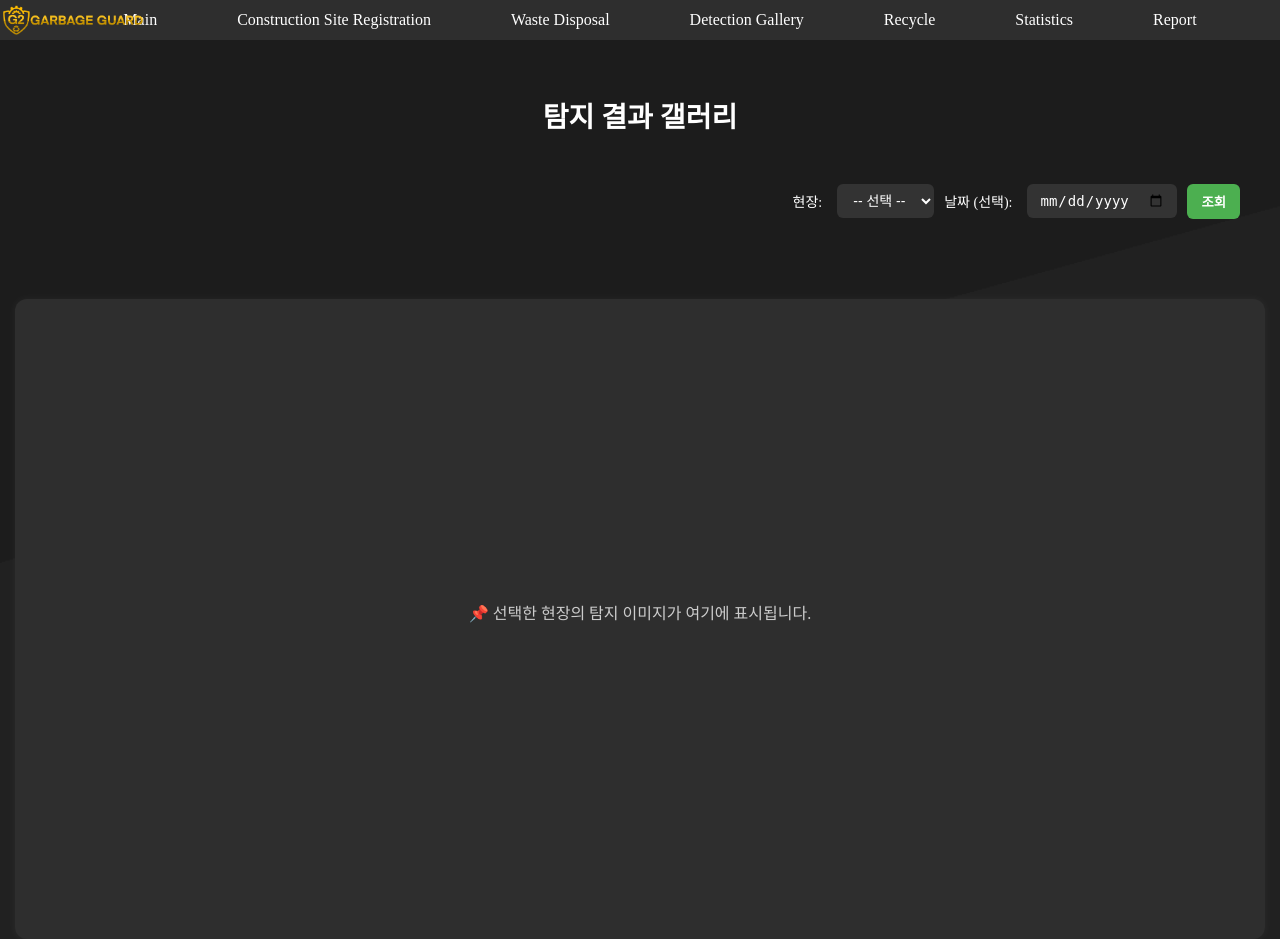
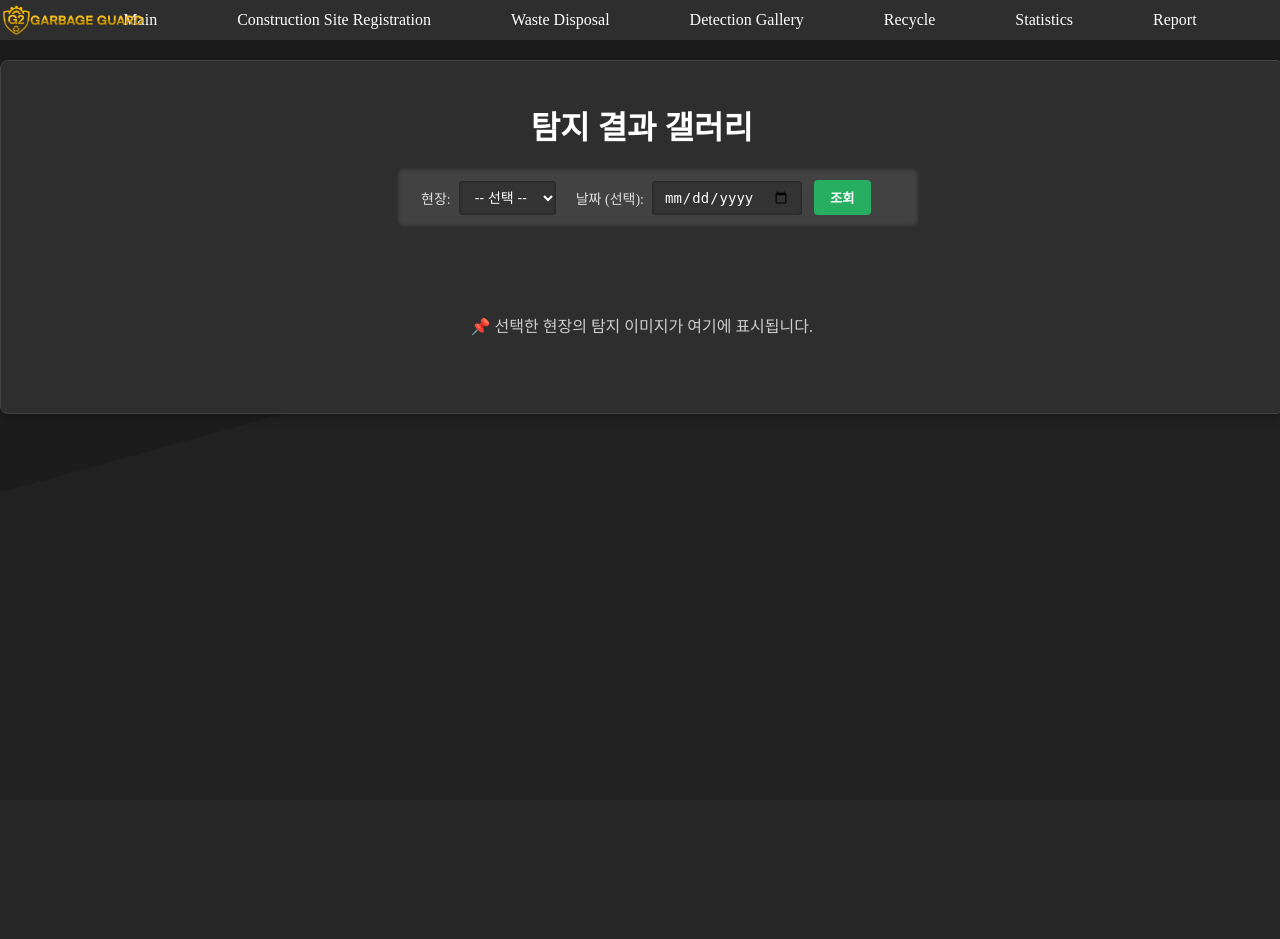
Before and after one commit to MinGiTae/RealFinalGG, a Flask app: page /gallery in a window 1280 px wide. After the commit the page ends 422 px from the top, so only its background shows below. Run offline with Flask 3, Linux system fonts and the light colour scheme; data that the repository does not hold is empty; some web fonts are replaced.

Commit message:
2025-05-12 gallery 디자인 통일성에 맞게 수정

```diff
--- a/static/css/gallery.css
+++ b/static/css/gallery.css
@@ -1,141 +1,164 @@
-/* gallery.css */
+<!-- templates/gallery.html -->
+{% extends 'base.html' %}
 
-body {
-  margin: 0;
-  padding: 0;
-  background-color: #1e1e1e;
-  color: white;
+{% block title %}갤러리{% endblock %}
+
+{% block extra_css %}
+<link rel="stylesheet" href="{{ url_for('static', filename='css/gallery.css') }}">
+{% endblock %}
+
+{% block content %}
+  <div class="gallery-wrapper">
+    <div class="gallery-controls">
+      <form method="get" action="{{ url_for('gallery_bp.show_gallery') }}">
+        <label for="site_id">현장:</label>
+        <select name="site_id" id="site_id" required>
+          <option value="">-- 선택 --</option>
+          {% for s in sites %}
+            <option value="{{ s.site_id }}" {% if s.site_id|string == selected_site %}selected{% endif %}>{{ s.site_name }}</option>
+          {% endfor %}
+        </select>
+        <label for="date">날짜:</label>
+        <input type="date" name="date" id="date" value="{{ selected_date }}">
+        <button type="submit">조회</button>
+      </form>
+    </div>
+  </div>
+
+  <div class="container">
+    <h1>탐지 결과 갤러리</h1>
+    <div class="image-display-info">
+      {% if photos %}
+        {% for photo in photos %}
+          <div class="image-card">
+            <a href="{{ url_for('upload_bp.waste_disposal', site_id=photo.site_id, site_name=selected_name, site_date=photo.uploaded_at.strftime('%Y-%m-%d'), result_img=(selected_folder ~ '/' ~ photo.image_filename)) }}">
+              <img src="{{ url_for('upload_bp.result_file', subpath=(selected_folder ~ '/' ~ photo.image_filename)) }}" alt="탐지 이미지" />
+            </a>
+            <div class="image-info">
+              <p><strong>업로드일:</strong> {{ photo.uploaded_at.strftime('%Y-%m-%d') }}</p>
+              <p><strong>탐지 요약:</strong> {{ photo.detection_summary }}</p>
+            </div>
+          </div>
+        {% endfor %}
+      {% else %}
+        <p class="empty-note">📌 선택한 현장의 탐지 이미지가 여기에 표시됩니다.</p>
+      {% endif %}
+    </div>
+  </div>
+{% endblock %}
+
+/* static/css/gallery.css */
+.container {
+  width: 97%;
+  margin: 60px auto;
+  background: #2e2e2e;
+  padding: 20px;
+  border: 1px solid #424242; /* 우측 패널 테두리와 동일하게 */
+  border-radius: 8px;
+  box-shadow: 0 3px 10px rgba(0,0,0,0.3);
 }
 
-h1 {
+.container h1 {
   text-align: center;
-  padding: 40px 0 10px;
-  font-size: 28px;
-  font-weight: 800;
   color: #fff;
+  margin-bottom: 20px;
 }
 
 .gallery-wrapper {
-  max-width: 1200px;
-  margin: 0 auto;
-  padding: 20px;
-}
-
-.gallery-controls {
+  width: 100%;
+  margin: 20px auto 30px;
   display: flex;
-  justify-content: flex-end;
-  margin-bottom: 20px;
+  justify-content: center;
 }
 
 .gallery-controls form {
+  width: 100%;
+  max-width: 600px;
   display: flex;
   align-items: center;
-  gap: 10px;
+  background: #424242;
+  padding: 12px 16px;
+  border-radius: 6px;
+  box-shadow: inset 0 0 5px rgba(0,0,0,0.5);
 }
 
 .gallery-controls label {
-  font-size: 14px;
-  margin-right: 5px;
-}
-
-.gallery-controls input[type="text"],
-.gallery-controls input[type="date"],
-.gallery-controls select {
-  padding: 8px 12px;
-  border-radius: 6px;
-  border: none;
-  background: #333;
-  color: white;
+  color: #ddd;
+  margin: 0 8px;
   font-size: 14px;
 }
 
-.gallery-controls button {
-  padding: 8px 14px;
-  background-color: #4caf50;
-  color: white;
+.gallery-controls select,
+.gallery-controls input[type="date"] {
+  padding: 8px 12px;
   border: none;
-  border-radius: 6px;
-  font-weight: bold;
-  cursor: pointer;
-  transition: background-color 0.2s ease;
+  border-radius: 4px;
+  background: #333;
+  color: #fff;
+  font-size: 14px;
+  outline: none;
+  box-shadow: inset 0 0 3px rgba(0,0,0,0.5);
+  margin-right: 12px;
 }
 
-.gallery-controls button:hover {
-  background-color: #45a049;
+.gallery-controls button {
+  padding: 8px 16px;
+  border: none;
+  background: #27ae60; /* 저장 버튼과 동일한 그린 톤 */
+  color: #fff;
+  border-radius: 4px;
+  cursor: pointer;
+  font-weight: bold;
 }
 
-.gallery-grid {
+.image-display-info {
+  width: 100%;
   display: grid;
-  grid-template-columns: repeat(auto-fit, minmax(250px, 1fr));
+  grid-template-columns: repeat(auto-fill, minmax(260px, 1fr));
   gap: 20px;
+  justify-items: center;
 }
 
 .image-card {
-  background: #2c2c2c;
-  border-radius: 12px;
+  background: #333;
+  border: 1px solid #555;
+  border-radius: 6px;
   overflow: hidden;
-  box-shadow: 0 2px 8px rgba(0,0,0,0.3);
-  transition: transform 0.2s ease;
-}
-
-.image-card:hover {
-  transform: scale(1.03);
+  box-shadow: 0 2px 8px rgba(0,0,0,0.4);
 }
 
 .image-card img {
   width: 100%;
-  height: 200px;
-  object-fit: cover;
+  display: block;
 }
 
 .image-info {
-  padding: 10px;
-  text-align: center;
-  font-size: 14px;
-  color: #ccc;
+  padding: 12px;
+  background: #2e2e2e;
 }
 
-.image-display-info {
-  display: flex;
-  justify-content: center;
-  align-items: center;
-  margin: 40px auto 0;
-  padding: 20px 25px;
-  border-radius: 12px;
-  background-color:#2e2e2e;
+.image-info p {
+  margin: 6px 0;
+  color: #ddd;
   font-size: 14px;
-  text-align: center;
-  box-shadow: 0 0 10px rgba(255,255,255,0.05);
-  width:1200px;
-  height:600px;
 }
 
-
-
-.image-display-info p {
+.empty-note {
+  grid-column: 1 / -1;
   text-align: center;
+  color: #ccc;
   font-size: 16px;
-  color: #ffffff;
-  margin-bottom: 30px;
+  padding: 40px 0;
 }
 
-.image-display-info .image-card {
-  flex: 0 0 200px;           /* 고정 너비 */
-  display: flex;             /* 내부 정렬 */
-  flex-direction: column;
-  justify-content: space-between;
-  height: 280px;             /* ✨ 카드 높이 통일 */
-  padding: 10px;
-  background-color: #111;
-  border-radius: 10px;
-  text-align: center;
-  color: white;
-  box-shadow: 0 2px 6px rgba(0,0,0,0.3);
-  margin:20px;s
+@media (max-width: 768px) {
+  .gallery-controls form {
+    flex-direction: column;
+    align-items: stretch;
+  }
+  .gallery-controls select,
+  .gallery-controls input[type="date"],
+  .gallery-controls button {
+    margin: 6px 0;
+  }
 }
-
-.image-display-info .image-card img {
-  max-width: 100%;
-  border-radius: 6px;
-  margin-bottom: 8px;
-}
--- a/templates/gallery.html
+++ b/templates/gallery.html
@@ -1,3 +1,4 @@
+<!-- templates/gallery.html -->
 {% extends 'base.html' %}
 
 {% block title %}갤러리{% endblock %}
@@ -7,18 +8,18 @@
 {% endblock %}
 
 {% block content %}
-<br><br>
+<div class="container">
   <h1>탐지 결과 갤러리</h1>
 
   <div class="gallery-wrapper">
-  <!-- 필터 -->
     <div class="gallery-controls">
       <form method="get" action="{{ url_for('gallery_bp.show_gallery') }}">
         <label for="site_id">현장:</label>
         <select name="site_id" id="site_id" required>
           <option value="">-- 선택 --</option>
           {% for s in sites %}
-          <option value="{{ s.site_id }}" {% if s.site_id|string == selected_site %}selected{% endif %}>
+            <option value="{{ s.site_id }}"
+              {% if s.site_id|string == selected_site %}selected{% endif %}>
               {{ s.site_name }}
             </option>
           {% endfor %}
@@ -32,7 +33,6 @@
     </div>
   </div>
 
-<!-- ✅ 여기에 이미지 출력 컨테이너로 통합 -->
   <div class="image-display-info">
     {% if photos %}
       {% for photo in photos %}
@@ -55,8 +55,8 @@
         </div>
       {% endfor %}
     {% else %}
-    <p style="text-align: center; color: #ccc;">📌 선택한 현장의 탐지 이미지가 여기에 표시됩니다.</p>
+      <p class="empty-note">📌 선택한 현장의 탐지 이미지가 여기에 표시됩니다.</p>
     {% endif %}
   </div>
-
+</div>
 {% endblock %}
```
Lines whose indentation alone changed are shown as unchanged.
